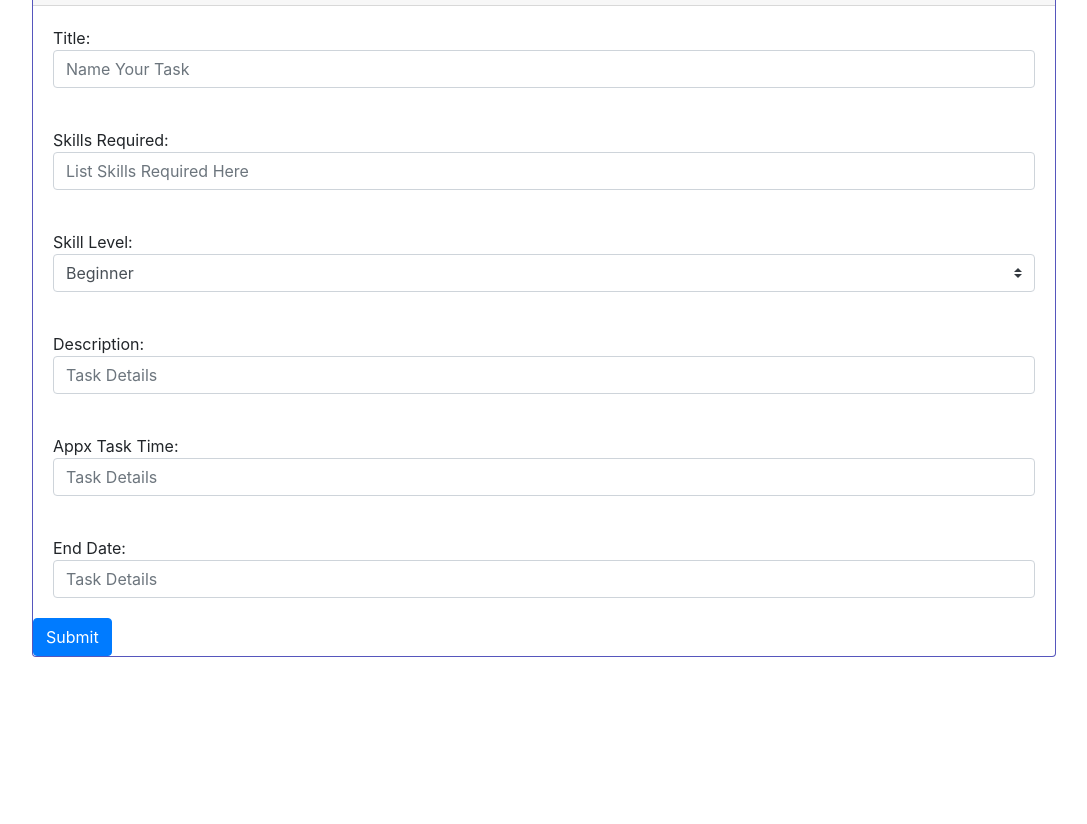
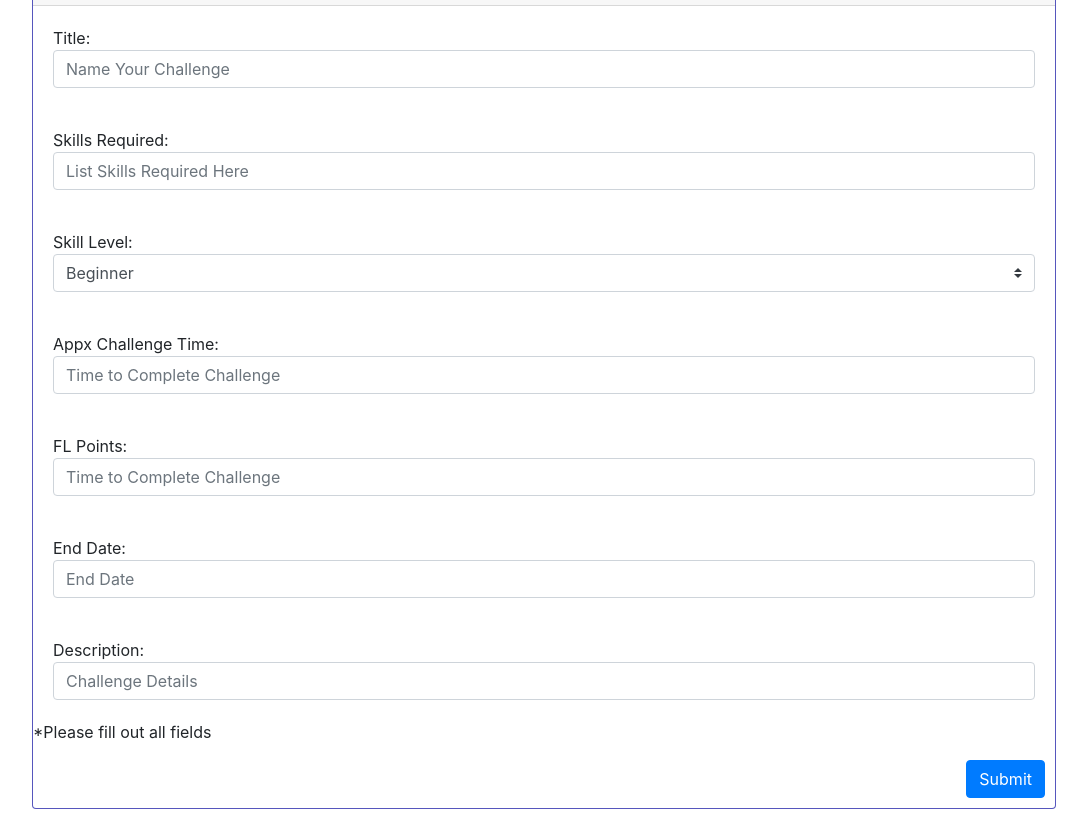
Before and after one commit to reb2039607/A-Curving-Bedtime-Silencer, a website: page public/create-task.html in a window 1280 px wide. Shown: the part 296-1120 px from the top of the page, without its empty margins (96-1183 px from the left). Before the commit the page ends 968 px from the top, so only its background shows below. Drawn offline with nearby package versions, Linux system fonts and the light colour scheme.

Commit message:
additional changes, changed task to challenge

```diff
--- a/public/create-task.html
+++ b/public/create-task.html
@@ -17,16 +17,16 @@
 
     <div class="jumbotron">
         <!-- <div class="container border border-primary"> -->
-                <h1 class="display-4">Free-Lance</h1>
+        <h1 class="display-4 font-weight-bold">Free->Lance</h1>
         <!-- </div> -->
     </div>
     <div class="card">
         <div class="card-header">
-        <h2>Create a Task*</h2>
+            <h2>Create a Challenge*</h2>
         </div>
         <div class="card-body">
             Title:
-        <input class="form-control" type="text" placeholder="Name Your Task">
+            <input class="form-control" type="text" placeholder="Name Your Challenge">
         </div>
 
         <div class="card-body">
@@ -46,20 +46,26 @@
         </div>
 
         <div class="card-body">
-        Description:
-        <input class="form-control" type="text" placeholder="Task Details">
+                Appx Challenge Time:
+                <input class="form-control" type="text" placeholder="Time to Complete Challenge">
             </div>
 
         <div class="card-body">
-           Appx Task Time:
-            <input class="form-control" type="text" placeholder="Task Details">
+            FL Points:
+            <input class="form-control" type="text" placeholder="Time to Complete Challenge">
         </div>
 
         <div class="card-body">
             End Date:
-                <input class="form-control" type="text" placeholder="Task Details">
+            <input class="form-control" type="text" placeholder="End Date">
         </div>
 
+        <div class="card-body">
+            Description:
+            <input class="form-control text-break" type="text" placeholder="Challenge Details">
+        </div>
+
+        <p>*Please fill out all fields</p>
         <div class="div">
             <button class="btn btn-primary" type="submit">Submit</button>
         </div>
--- a/public/css/create-task.css
+++ b/public/css/create-task.css
@@ -4,6 +4,7 @@
     color: white;
     margin: 0px 10% 20px 10%;
     text-align: center;
+
 }
 
 /* .display {
@@ -20,8 +21,12 @@
     margin: 0px 10% 15px 10%;
 }
 
-.buttons {
-    margin-left: 50px;
-    margin-bottom: 50px;
-    /* float: left; */
+.btn{
+    margin-right: 10px;
+    margin-bottom: 10px;
+    float: right;
 }
+
+.text-break {
+    overflow-wrap: break-word;
+}
```
Lines whose indentation alone changed are shown as unchanged.
